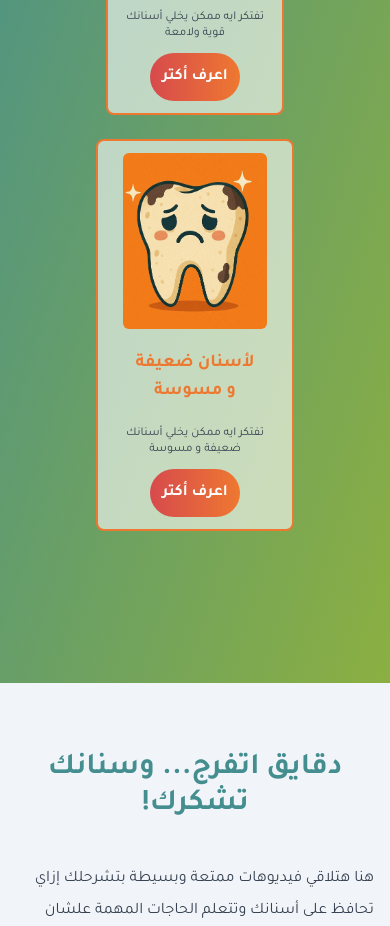
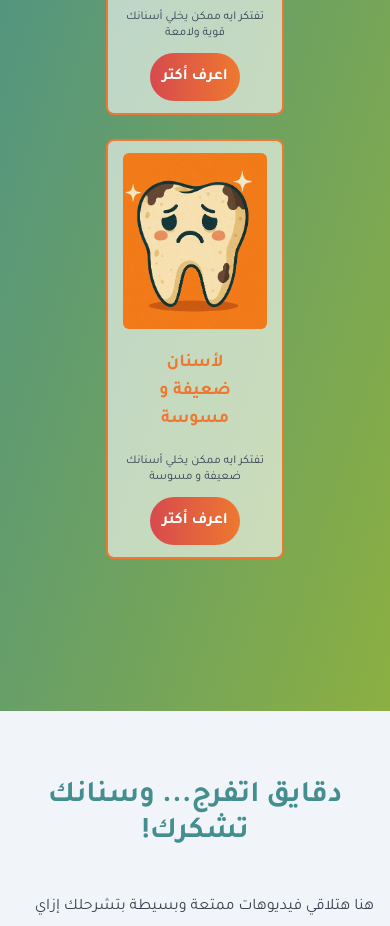
Before and after one commit to yosrelrefaai/Denta-Verse, a React (Create React App) app: page / in a window 390 px wide. Shown: the part 2480-3406 px from the top of the page. Built offline with nearby package versions, Linux system fonts and the light colour scheme; what tailwindcss-rtl would draw is missing.

Commit message:
responsive 5e

```diff
--- a/src/SecondSection.js
+++ b/src/SecondSection.js
@@ -20,7 +20,8 @@ export default function SecondSection(){
          <button className='bg-gradient-to-r from-teal-custom-Poppy to-teal-custom-orange rounded-full text-white text-base p-3 font-semibold transition-all duration-500 tranform hover:scale-105'> اعرف أكتر </button>
          </Link>
        </div>
-       <div className=" h-auto w-full md:max-w-lg flex-1 border-teal-custom-orange border-2 bg-white/60 rounded-lg  md:rounded-lg p-3 flex flex-col justify-center items-center gap-3 transition-all duration-500 hover:scale-105 hover:shadow-md">
+       <div className=" h-auto w-[90%] mx-auto md:max-w-lg border-teal-custom-orange border-2 bg-white/60 rounded-lg p-3 flex flex-col justify-center items-center gap-3 transition-all duration-500 hover:scale-105 hover:shadow-md
+">
        <LazyLoadImage src={weakteeth} alt="weak teeth" className="w-36 h-44 object-cover rounded-md"/>
          <h3 className="text-teal-custom-orange  text-center text-lg font-semibold px-5  py-2"> لأسنان ضعيفة و مسوسة </h3>
          <p className="text-gray-700 sm:text-sm text-xs text-center">تفتكر ايه ممكن يخلي أسنانك ضعيفة و مسوسة </p>
```
